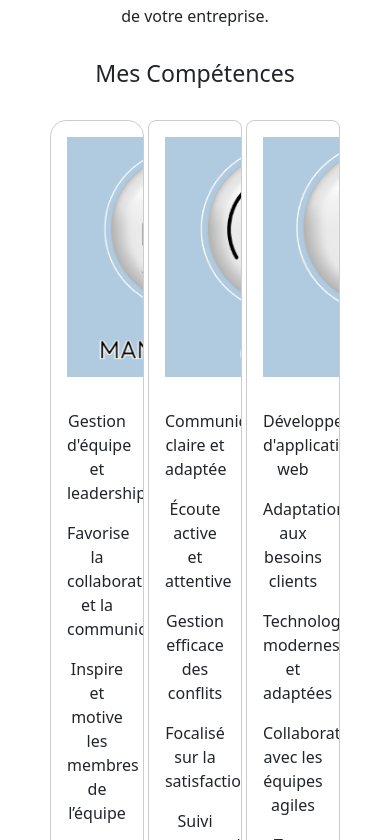
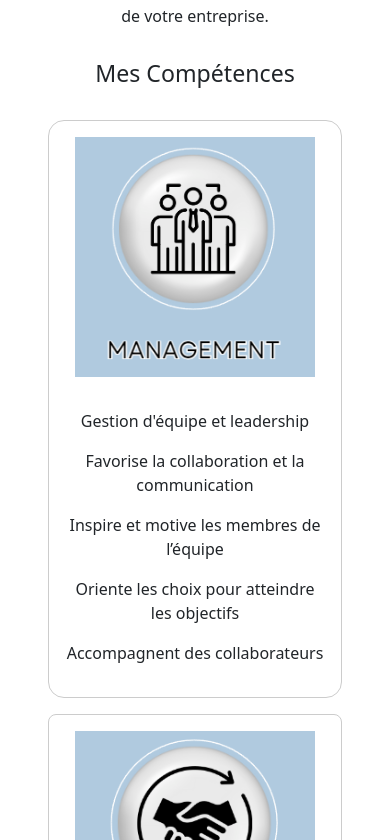
Before and after one commit to Davidcialone/portefolio, a React (Vite) app: page / in a window 390 px wide. Shown: the part 724-1564 px from the top of the page. Built offline with nearby package versions, Linux system fonts and the light colour scheme.

Commit message:
feat homePage: responsive

```diff
--- a/src/components/forms/brand.jsx
+++ b/src/components/forms/brand.jsx
@@ -8,7 +8,7 @@ function BrandExample() {
         <Navbar.Brand href="/" style={{ display: 'flex', alignItems: 'center' }}>
           <img
             alt=""
-            src="public/images/profil.png"
+            src="images/profil.png"
             width="40%" // Ajustez la largeur selon vos besoins
             height="40%" // Ajustez la hauteur selon vos besoins
             style={{ margin: '1rem' }} // Espace entre l'image et le texte
--- a/src/components/forms/navbar.jsx
+++ b/src/components/forms/navbar.jsx
@@ -11,7 +11,6 @@ export function NavbarSite() {
       expand="lg"
       style={{
         background: navbarBackground,
-
         border: '2px solid #ffffff',
         borderRadius: '8px'
       }}
--- a/src/components/forms/presentation.jsx
+++ b/src/components/forms/presentation.jsx
@@ -18,10 +18,10 @@ function Presentation() {
       </p>
 
       <h3 style={{ margin: '2rem' }}>Mes Compétences</h3>
-      <div style={{ display: 'flex', justifyContent: 'space-around', margin: '1rem' }}>
+      <div className="skills" style={{ display: 'flex', justifyContent: 'space-around', margin: '1rem' }}>
         <div style={{ textAlign: 'center', border: '1px solid #ccc', padding: '1rem', borderRadius: '1rem', width: '32%', height: 'auto', overflow: 'hidden' }}>
           <img
-            src="public\images\management.png"
+            src="images\management.png"
             alt="Management"
             style={{ width: '15rem', height: '15rem', objectFit: 'cover' }}
           />
@@ -36,7 +36,7 @@ function Presentation() {
         </div>
         <div style={{ textAlign: 'center', border: '1px solid #ccc', padding: '1rem', borderRadius: '8px', width: '32%', height: 'auto', overflow: 'hidden' }}>
           <img
-            src="public\images\client.png"
+            src="images\client.png"
             alt="Client"
             style={{ width: '15rem', height: '15rem', objectFit: 'cover' }}
           />
@@ -50,7 +50,7 @@ function Presentation() {
         </div>
         <div style={{ textAlign: 'center', border: '1px solid #ccc', padding: '1rem', borderRadius: '8px', width: '32%', height: 'auto', overflow: 'hidden' }}>
           <img
-            src="public\images\dev.png"
+            src="images\dev.png"
             alt="Développement"
             style={{ width: '15rem', height: '15rem', objectFit: 'cover' }}
           />
--- a/src/index.css
+++ b/src/index.css
@@ -77,3 +77,19 @@ button:focus-visible {
   padding-top: 0; /* Supprime le padding supérieur */
   padding-bottom: 0; /* Supprime le padding inférieur */
 }
+
+/* Media query pour les écrans plus petits que 1000px */
+@media screen and (max-width: 1000px) {
+  .skills {
+    flex-direction: column; /* Change à un layout vertical */
+    align-items: stretch; /* Étire les éléments pour remplir la largeur */
+  }
+
+  .skills > div {
+    width: 100% !important; /* Fait que chaque conteneur prenne la largeur complète */
+    margin-bottom: 1rem; /* Ajoute de l'espace entre les conteneurs */
+  }
+  .navbar.brand{
+justify-content: center !important;
+  }
+}
```
